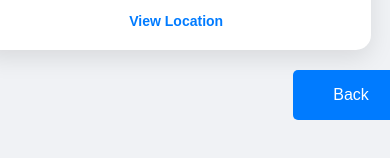
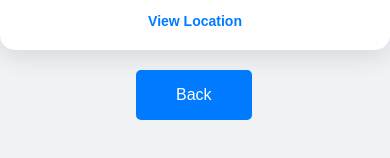
Before and after one commit to Sunilchow19/WorkSpaceFinder, a React (Vite) app: page /seemore/1 in a window 390 px wide. Shown: the part 624-782 px from the top of the page. Built offline with nearby package versions, Linux system fonts and the light colour scheme.

Commit message:
Back Functionality Responsive

```diff
--- a/src/Styles/seemore.module.css
+++ b/src/Styles/seemore.module.css
@@ -139,4 +139,15 @@
     .link {
       font-size: 14px;  /* Adjust link font size */
     }
+    .backButton {
+      margin-top: 20px;
+      padding: 16px 40px;
+      font-size: 1rem;
+      background: #007BFF;
+      color: white;
+      border: none;
+      border-radius: 5px;
+      cursor: pointer;
+      margin-left: 8.5rem;
+    }
   }
```
